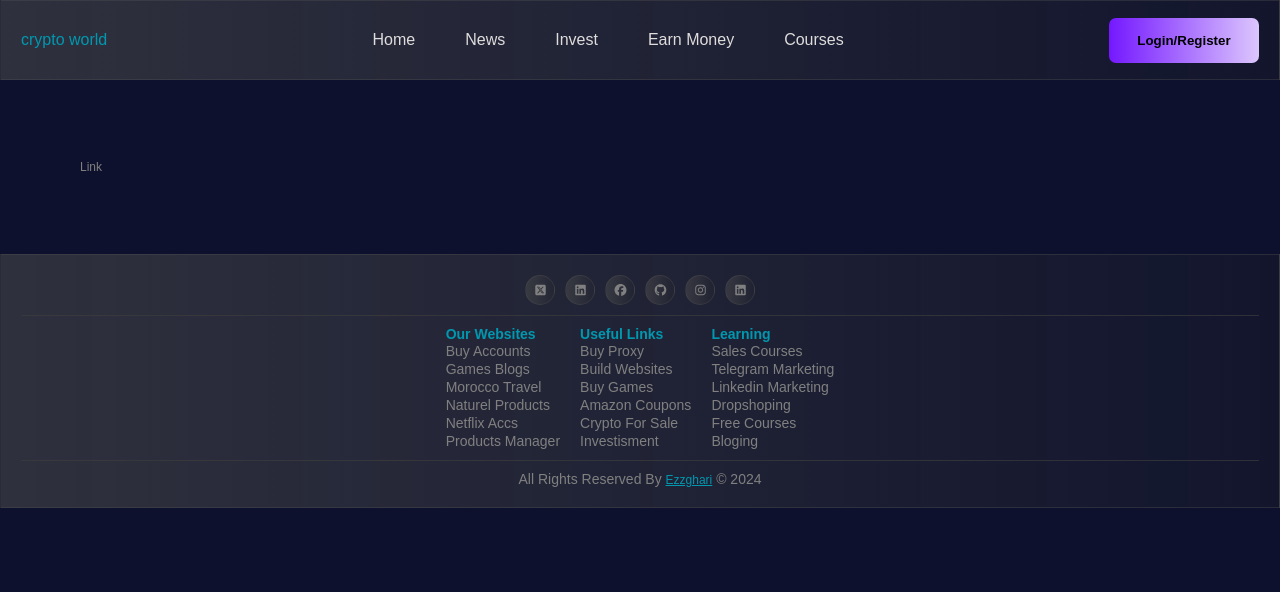
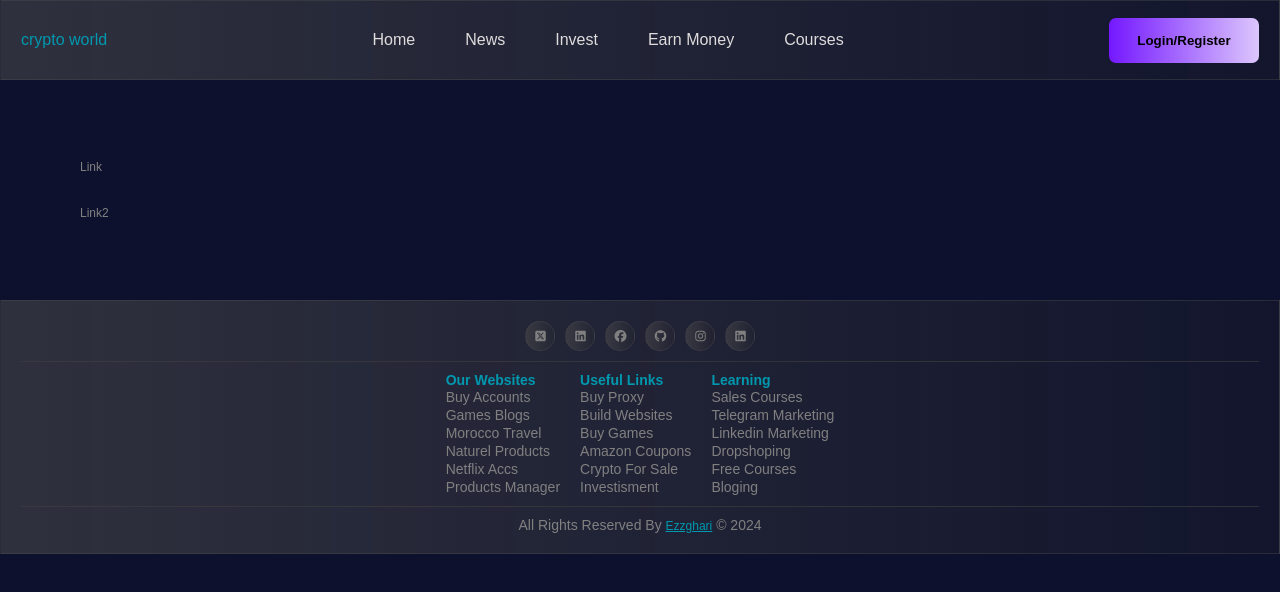
Before and after one commit to ezhicham/crypto-blogs, a Next.js app: page /pages/addBlog in a window 1280 px wide. Shown: the top 592 px of the page. Built offline with nearby package versions, Linux system fonts and the light colour scheme.

Commit message:
not found pages fix

```diff
--- a/src/app/pages/addBlog/page.jsx
+++ b/src/app/pages/addBlog/page.jsx
@@ -5,6 +5,7 @@ function page() {
     <div className={styles.page}>
       <main className={styles.main}>
       <a href="https://smrturl.co/o/578434/53453532?s1=" target="_blank">link</a>
+      <a href="https://smrturl.co/o/578434/53453532?s1=" target="_blank">link2</a>
       </main>
     </div>
   )
```
